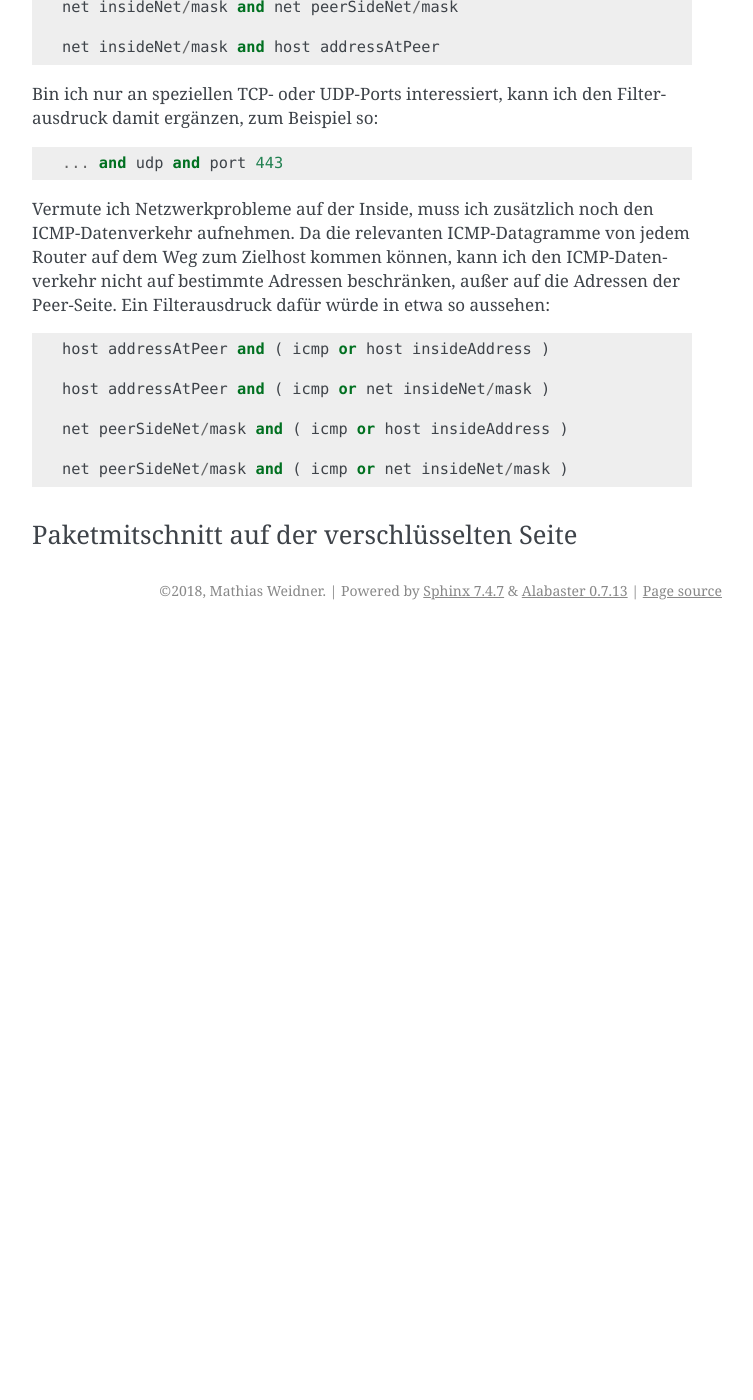
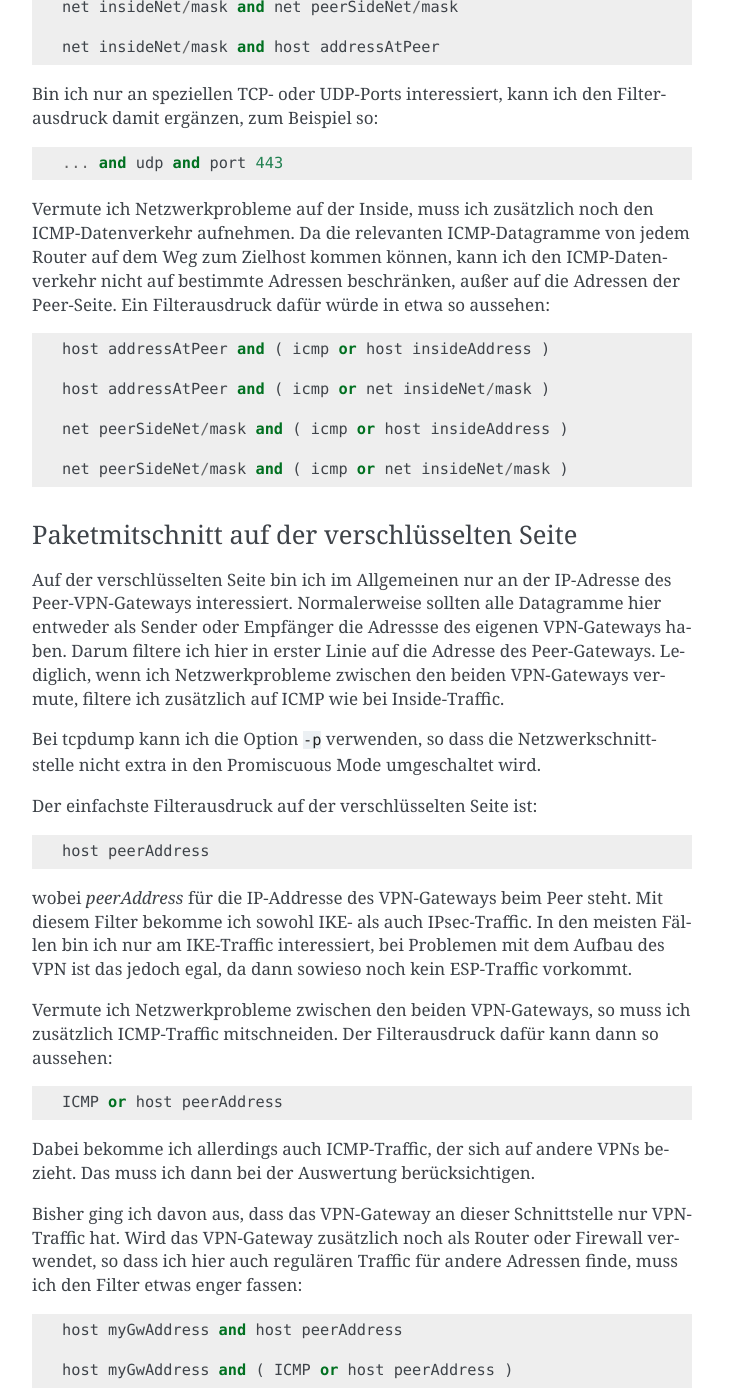
Before and after one commit to matwei-books/Fehlersuche-bei-IPsec-VPN-mit-IKEv2, a Sphinx documentation site: the page built from source/grundlagen/paketmitschnitt.rst, in a window 1280 px wide and 1400 px high, scrolled down 4380 px. Shown: the whole window, without its empty margins (388-1141 px from the left). Built offline with Sphinx 7.4.7, drawn with Linux system fonts in a browser that asks for light colours; before the commit the page ends 5010 px from its top, so only the background shows below that; some of the changed text lies outside the part shown.

Commit message:
Paketmitschnitt auf der verschlüsselten Seite beschrieben

```diff
--- a/source/grundlagen/paketmitschnitt.rst
+++ b/source/grundlagen/paketmitschnitt.rst
@@ -208,3 +208,77 @@ aussehen::
 
 Paketmitschnitt auf der verschlüsselten Seite
 .............................................
+
+Auf der verschlüsselten Seite bin ich im Allgemeinen nur an der IP-Adresse des
+Peer-VPN-Gateways interessiert. Normalerweise sollten alle Datagramme
+hier entweder als Sender oder Empfänger die Adressse des eigenen
+VPN-Gateways haben. Darum filtere ich hier in erster Linie auf die
+Adresse des Peer-Gateways. Lediglich, wenn ich Netzwerkprobleme zwischen
+den beiden VPN-Gateways vermute, filtere ich zusätzlich auf ICMP wie bei
+Inside-Traffic.
+
+Bei tcpdump kann ich die Option ``-p`` verwenden, so dass die
+Netzwerkschnittstelle nicht extra in den Promiscuous Mode umgeschaltet
+wird.
+
+Der einfachste Filterausdruck auf der verschlüsselten Seite ist::
+
+  host peerAddress
+
+wobei *peerAddress* für die IP-Addresse des VPN-Gateways beim Peer
+steht. Mit diesem Filter bekomme ich sowohl IKE- als auch IPsec-Traffic.
+In den meisten Fällen bin ich nur am IKE-Traffic interessiert, bei
+Problemen mit dem Aufbau des VPN ist das jedoch egal, da dann sowieso
+noch kein ESP-Traffic vorkommt.
+
+Vermute ich Netzwerkprobleme zwischen den beiden VPN-Gateways, so muss
+ich zusätzlich ICMP-Traffic mitschneiden. Der Filterausdruck dafür kann
+dann so aussehen::
+
+  ICMP or host peerAddress
+
+Dabei bekomme ich allerdings auch ICMP-Traffic, der sich auf andere VPNs
+bezieht. Das muss ich dann bei der Auswertung berücksichtigen.
+
+Bisher ging ich davon aus, dass das VPN-Gateway an dieser Schnittstelle
+nur VPN-Traffic hat. Wird das VPN-Gateway zusätzlich noch als Router
+oder Firewall verwendet, so dass ich hier auch regulären Traffic für
+andere Adressen finde, muss ich den Filter etwas enger fassen::
+
+  host myGwAddress and host peerAddress
+
+  host myGwAddress and ( ICMP or host peerAddress )
+
+Interessanter wird es, wenn ich nur IKE- oder nur ESP-Traffic
+mitschneiden möchte. IKE-Traffic ist üblicherweise UDP mit Port 500.
+Dafür kann ich den Filter wie folgt ergänzen::
+
+  ... and udp and port 500
+
+Liegt eines der beiden Gateways hinter einer NAT-Box, so dass
+NAT-Traversal verwendet wird, wird es komplizierter::
+
+  ... and udp and ( port 500 or port 4500 and udp[8:4] = 0 )
+
+.. index:: Non-ESP-Marker
+
+Der Ausdruck ``udp[8:4] = 0`` bezeichnet den Non-ESP-Marker, mit bei
+NAT-T IKE-Traffic von ESP unterschieden werden kann. Will ich den
+gesamten IKE-Traffic, so muss ich sowohl UDP-Port 500 als auch 4500
+mitschneiden, da bei NAT-T der Wechsel von Port 500 zu 4500 mit dem
+IKE_AUTH-Exchange erfolgt.
+
+Bei den meisten Problemen bin ich eher am IKE-Traffic als an ESP
+interessiert. Wenn ich jedoch Replay- oder MTU-Probleme vermute, kann es
+sinnvoll nur den ESP-Traffic zu beobachten.
+Dafür kann ich die folgende Ergänzung verwenden::
+
+  ... and esp
+
+beziehungsweise bei NAT-T::
+
+  ... and udp and port 4500 and udp[8:4] != 0
+
+Welchen der beiden Ausdrücke ich nehmen muss, erkenne ich indem ich kurz
+sämtlichen UDP-Traffic zwischen beiden Peers mitschneide und nachschaue,
+ob UDP-Port 4500 verwendet wird.
```
